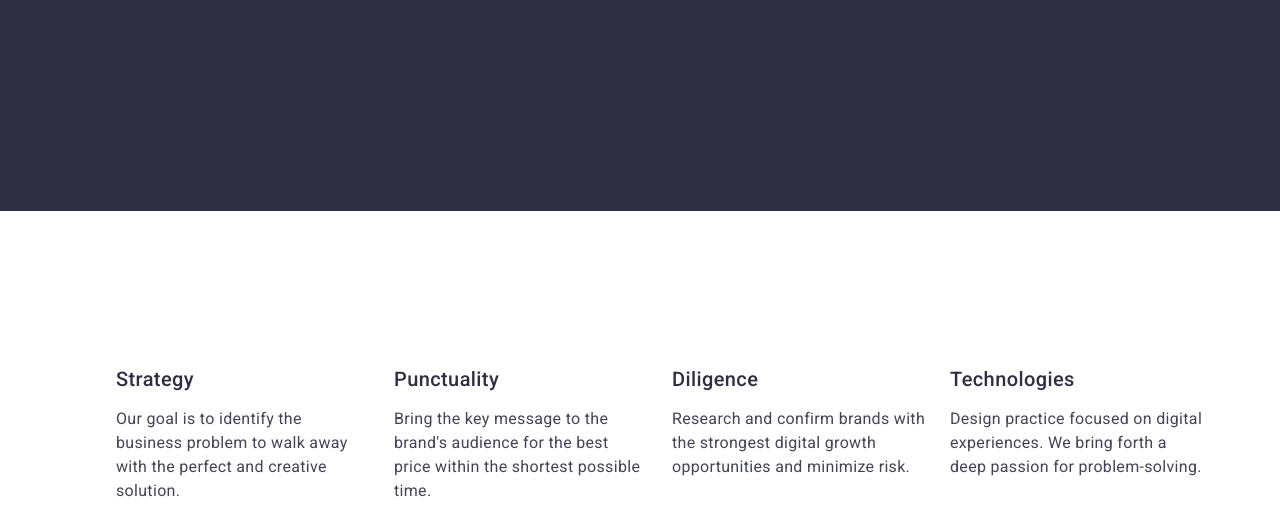
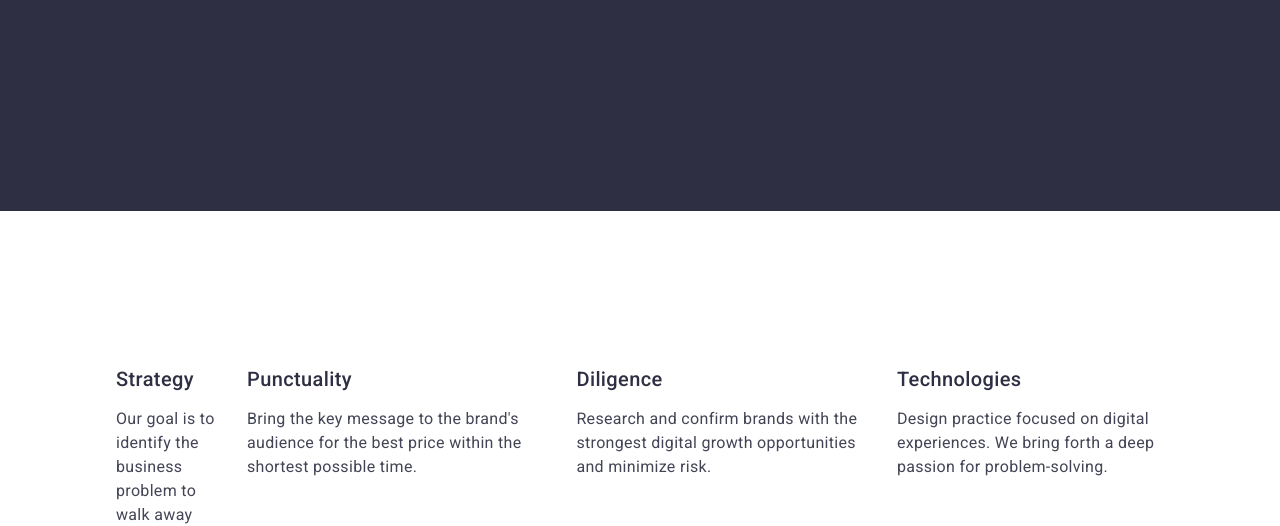
Before and after one commit to luxqxqm/goit-markup-hw-03, a plain HTML site: page index.html in a window 1280 px wide. Shown: the part 435-961 px from the top of the page. Drawn offline with nearby package versions, Linux system fonts and the light colour scheme.

Commit message:
edit /css

```diff
--- a/css/styles.css
+++ b/css/styles.css
@@ -309,6 +309,6 @@ img{
     gap: 24px;
 }
 
-.section-text-li{
+.section-text-li:first-child{
     flex-basis: calc((100% - 72px) / 4);
 }
```
